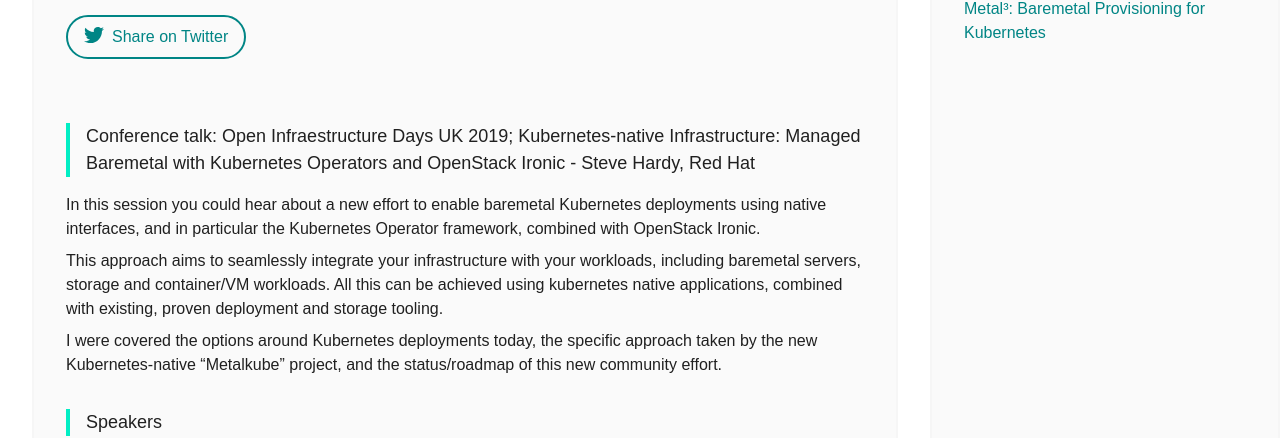
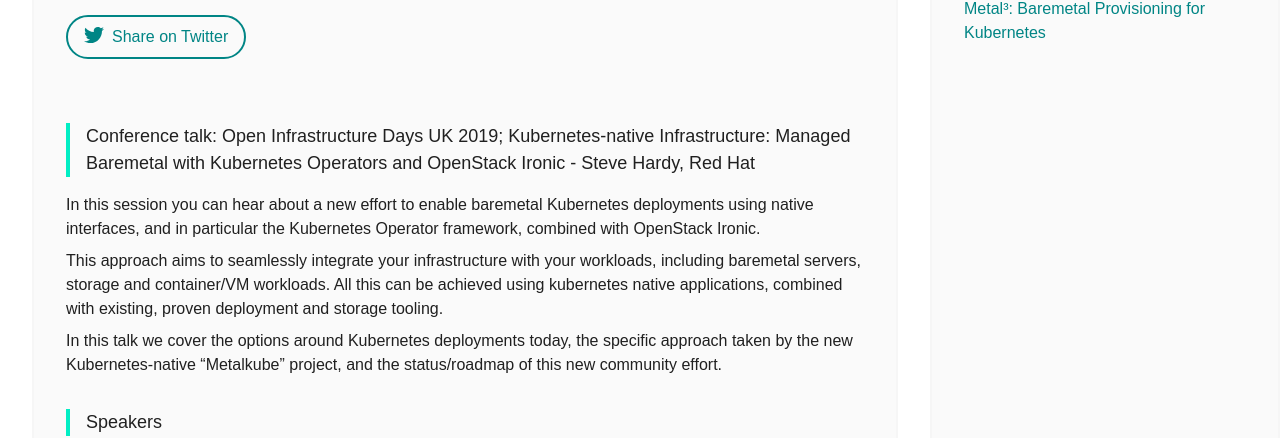
Before and after one commit to metal3-io/metal3-io.github.io, a Jekyll site: the page built from _posts/2019-11-07-Kubernetes-native_Infrastructure-Managed_Baremetal_with_Kubernetes_Operators_and_OpenStack_Ironic.md, in a window 1280 px wide. Shown: the part 634-1072 px from the top of the page. Built offline with Jekyll 4.4.1, drawn with Linux system fonts in a browser that asks for light colours; our own code applies the rules of GitHub Pages for plain Markdown files.

Commit message:
steve's fixes
Signed-off-by: Pedro Ibáñez <pedro@redhat.com>

```diff
--- a/_posts/2019-11-07-Kubernetes-native_Infrastructure-Managed_Baremetal_with_Kubernetes_Operators_and_OpenStack_Ironic.md
+++ b/_posts/2019-11-07-Kubernetes-native_Infrastructure-Managed_Baremetal_with_Kubernetes_Operators_and_OpenStack_Ironic.md
@@ -6,13 +6,13 @@ categories: ["kubernetes", "metal3", "operator", "baremetal", "openstack", "iron
 author: Pedro Ibáñez Requena
 ---
 
-## Conference talk: Open Infraestructure Days UK 2019; Kubernetes-native Infrastructure: Managed Baremetal with Kubernetes Operators and OpenStack Ironic - Steve Hardy, Red Hat
+## Conference talk: Open Infrastructure Days UK 2019; Kubernetes-native Infrastructure: Managed Baremetal with Kubernetes Operators and OpenStack Ironic - Steve Hardy, Red Hat
 
-In this session you could hear about a new effort to enable baremetal Kubernetes deployments using native interfaces, and in particular the Kubernetes Operator framework, combined with OpenStack Ironic.
+In this session you can hear about a new effort to enable baremetal Kubernetes deployments using native interfaces, and in particular the Kubernetes Operator framework, combined with OpenStack Ironic.
 
 This approach aims to seamlessly integrate your infrastructure with your workloads, including baremetal servers, storage and container/VM workloads.  All this can be achieved using kubernetes native applications, combined with existing, proven deployment and storage tooling.
 
-I were covered the options around Kubernetes deployments today, the specific approach taken by the new Kubernetes-native "Metalkube" project, and the status/roadmap of this new community effort.
+In this talk we cover the options around Kubernetes deployments today, the specific approach taken by the new Kubernetes-native "Metalkube" project, and the status/roadmap of this new community effort.
 
 
 ## Speakers
```
